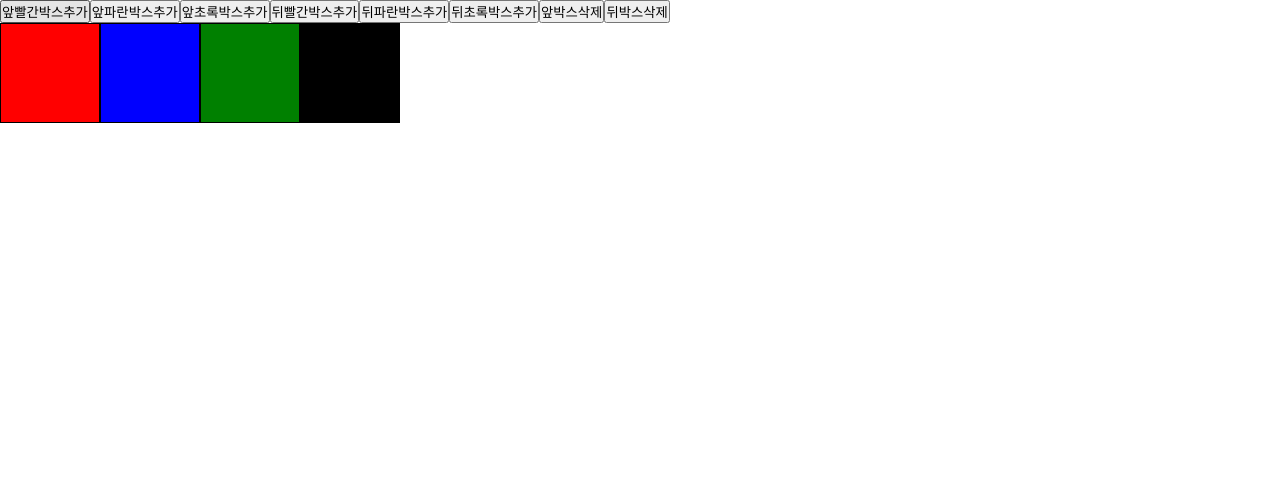
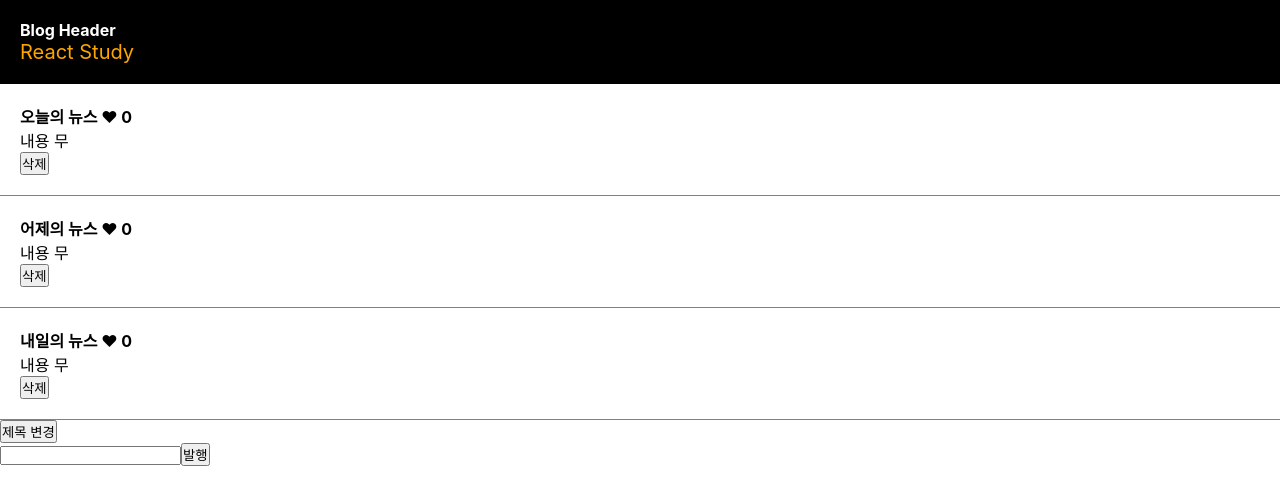
Before and after one commit to JEONGMIN0000/react-study, a React (Create React App) app: page / in a window 1280 px wide. Shown: the top 504 px of the page. Built offline with nearby package versions, Linux system fonts and the light colour scheme.

Commit message:
모달창 제목 전달 & 좋아요 갯수 전달, input 값 접근 & 삭제 기능 추가

```diff
--- a/src/App.js
+++ b/src/App.js
@@ -21,9 +21,9 @@
   //return <Practice001/>;
   //return <Props02/>;
   //return <Quiz002/>;
-  //return <NewsBlog/>;
+  return <NewsBlog/>;
   //return <Quiz003/>;
-  return <Practice002/>;
+  //return <Practice002/>;
 
 }
 
--- a/src/newsblog/Modal.js
+++ b/src/newsblog/Modal.js
@@ -1,27 +1,27 @@
+
+function Modal(props) {
+    /*
+    {
+        bgColor:'lightgreen',
+        news: news배열,
+        setNews: setNews 함수
+    }
+    */
+
+    return (
+        <div className="modal" style={ { backgroundColor:props.bgColor } }>
+            <h3>{props.title} ❤ {props.likeCount}</h3>
+            <p>날짜</p>
+            <p>상세내용</p>
 
 
-function Modal(props){
-    /*
-        bgColor : 'lightgreen'
-        news : news배열,
-        setNews : setNews 함수
-    */
-
-    return(
-
-        <div className="modal" style={{backgroundColor:props.bgColor}}>
-            <h3>제목</h3>
-            <p>날짜</p>
-            <p>상세내용</p>
-            <button onClick={()=>{
+            {/* <button onClick={()=>{
                 let temp = [...props.news];
-                temp[0] = "긴급뉴스"; //0 인덱스 값 변경
+                temp[0] = '긴급 뉴스';
                 props.setNews(temp);
-            }}>제목 수정</button>
+            }}>제목 수정</button> */}
         </div>
-
-    )
-
+    );
 }
 
 export default Modal;
--- a/src/newsblog/NewsBlog.js
+++ b/src/newsblog/NewsBlog.js
@@ -1,39 +1,48 @@
+import './NewsBlog.css';
 import { useState } from 'react';
-import './NewsBlog.css';
 import Modal from './Modal';
 
-function NewsBlog(){
+function NewsBlog() {
 
     //javascript 코드
     let title = 'React Study';
-
-    // let news1 = '오늘의 뉴스';
-    // let news2 = '어제의 뉴스';
-    // let news3 = '내일의 뉴스';
 
     let [news1, setNews1] = useState('오늘의 뉴스');
     let [news2, setNews2] = useState('어제의 뉴스');
     let [news3, setNews3] = useState('내일의 뉴스');
 
     let [news, setNews] = useState(['오늘의 뉴스', '어제의 뉴스', '내일의 뉴스']);
+    //글 제목 3개
+    let [likeCount, setLikeCount] = useState([0, 0, 0]);
+    //좋아요 갯수 3개
 
-    let [count,setCount] = useState([0, 0, 0]);
+    let [modalFlag, setModalFlag] = useState(false);
 
-    let [modalFlag,setModalFlag] = useState(false);
+    let [selectedTitle, setSelectedTitle] = useState('');
+    let [selectedLikeCount, setSelectedLikeCount] = useState(0);
+    let [inputText, setInputText] = useState('');
 
-    return(
+    return (
         <div>
             <div className='black-nav'>
                 <h4>Blog Header</h4>
-                <div style={{color:'orange', fontSize: "20px"}}>{title}</div>
+                <div style={{ color: "orange", fontSize: "20px" }}>{title}</div>
             </div>
 
             {
-                news.map((item, index)=>{
+                news.map((item, index) => {
+                    //'오늘의 뉴스'  0
+                    //'어제의 뉴스'  1
+                    //'내일의 뉴스'  2
+
                     return (
-                        <div className='post-list'>
-                            <h4 onClick={() => {
-                                setModalFlag(!modalFlag);
+                        <div className="post-list">
+                            <h4 onClick={() => { //제목 클릭
+                                setModalFlag(!modalFlag); //모달창이 On/Off 전환
+                                //어떤 뉴스를 눌렀는지! -> 저장
+                                //setSelectedTitle(news[index]);
+                                setSelectedTitle(item);
+                                setSelectedLikeCount(likeCount[index]);
                             }}>{news[index]} <span onClick={(event) => {
                                 event.stopPropagation(); //이벤트 추가 전달 stop
                                 let temp = [...likeCount];
@@ -41,111 +50,84 @@
                                 setLikeCount(temp);
                             }}>❤</span> {likeCount[index]} </h4>
                             <p>내용 무</p>
+                            <button onClick={()=>{
+                                //누른 내용 데이터가 삭제
+
+                                //index 활용
+                                //splice 활용
+                                let temp = [...news];
+                                temp.splice(index,1);
+                                setNews(temp)
+
+                                likeCount.splice(index,1);
+                            }}>삭제</button>
                         </div>
                     )
+
                 })
             }
 
-            {/*
-            <div className='post-list'>
-                <h4 onClick={()=>{
+            <button onClick={() => {
+                let temp = [...news];
+                temp[0] = 'Today News';
+                setNews(temp);
+            }}>제목 변경</button>
 
-                    setModalFlag(!modalFlag);
+            <div>
+                <input type="text" id="input_news" value={inputText} onChange={(event)=>{
+                    //console.log(event);
+                    //console.log(event.target.value);
+                    setInputText(event.target.value);
+                }}/>
+                <button onClick={()=>{
+                    //발행 버튼을 눌렀을 때
 
-                    //setModalFlag(modalFlag? false : true);
+                    //전제조건 : 양측에 있는 띄어쓰기 제외 (trim)
+                    inputText = inputText.trim();
 
-                    // if(modalFlag ){
-                    //     setModalFlag(false);
-                    // } else{
-                    //     setModalFlag(true);
-                    // }
+                    //if( inputText.length == 0 ){
+                    //if( inputText.trim() == '' ){
+                    //if( inputText == '' ){
+                    if( inputText.length == 0 ||
+                        inputText == '' ||
+                        inputText == null ||
+                        inputText == undefined ){
+                        alert('값입력ㄱ');
+                        return;
+                    }
 
-                }}>{news[0]}
-                    <span onClick={()=>{
-                        setCount(count+1)
-                    }}> ❤</span>{count}</h4>
-                <p>내용 무</p>
+                    let temp = [...news];
+                    temp.push(inputText);
+                    setNews(temp);
+
+                    likeCount.push(0);
+
+                    setInputText('');
+
+                    //입력된 값 확인
+                    //news 배열에 추가 저장
+
+                    /*
+                    let title = document.getElementById('input_news').value;
+                    console.log(title);
+
+                    let temp = [...news];
+                    temp.push(title);
+                    setNews(temp);
+
+                    document.getElementById('input_news').value = '';
+                    */
+
+                }}>발행</button>
             </div>
 
-            <div className='post-list'>
-                <h4>{news[1]}</h4>
-                <p>내용 무</p>
-            </div>
-
-            <div className='post-list'>
-                <h4>{news[2]}</h4>
-                <p>내용 무</p>
-            </div>
-            */}
-
-            {/* <div className='post-list'>
-                <h4>{news1}</h4>
-                <p>내용 무</p>
-            </div>
-
-            <div className='post-list'>
-                <h4>{news2}</h4>
-                <p>내용 무</p>
-            </div>
-
-            <div className='post-list'>
-                <h4>{news3}</h4>
-                <p>내용 무</p>
-            </div> */}
-
-
-            {/* <div className='post-list'>
-                <h4>오늘의 뉴스</h4>
-                <p>내용 무</p>
-            </div>
-
-            <div className='post-list'>
-                <h4>어제의 뉴스</h4>
-                <p>내용 무</p>
-            </div>
-
-            <div className='post-list'>
-                <h4>내일의 뉴스</h4>
-                <p>내용 무</p>
-            </div> */}
-
-            <button onClick={()=>{
-
-                // 실패
-                // news[0] = "Today News"; //'오늘의 뉴스' -> 'Today News'
-                // setNews(news); // 배열 : 참조변수 : 주소 : 주소가 바뀌여야함 : 새로운 배열
-
-                //되지만 비효율
-                //setNews(['Today News', '어제의 뉴스', '내일의 뉴스']); //주소가 바뀌면 re-Rendering
-
-                //array 새로운 배열 deep copy
-                let temp = [...news];
-                temp[0] = "Today News"; //0 인덱스 값 변경
-                setNews(temp); //news = temp
-
-                //unshift
-                // let temp = [...news];
-                // temp.shift();
-                // temp.unshift('Today News');
-                //setNews(temp);
-
-                //splice
-                // let temp = [...news];
-                // temp.splice(0,1,"Today News");
-                // setNews(temp);
-
-            }}>제목 변경</button>
-
-
             {
-                modalFlag == true ? <Modal news={news} setNews={setNews} bgColor={'lightgreen'}/> : null
+                modalFlag == true ? <Modal title={selectedTitle} likeCount={selectedLikeCount} news={news} setNews={setNews} bgColor={'lightcyan'} /> : null
             }
-
 
 
         </div>
     )
-
 }
 
 export default NewsBlog;
```
